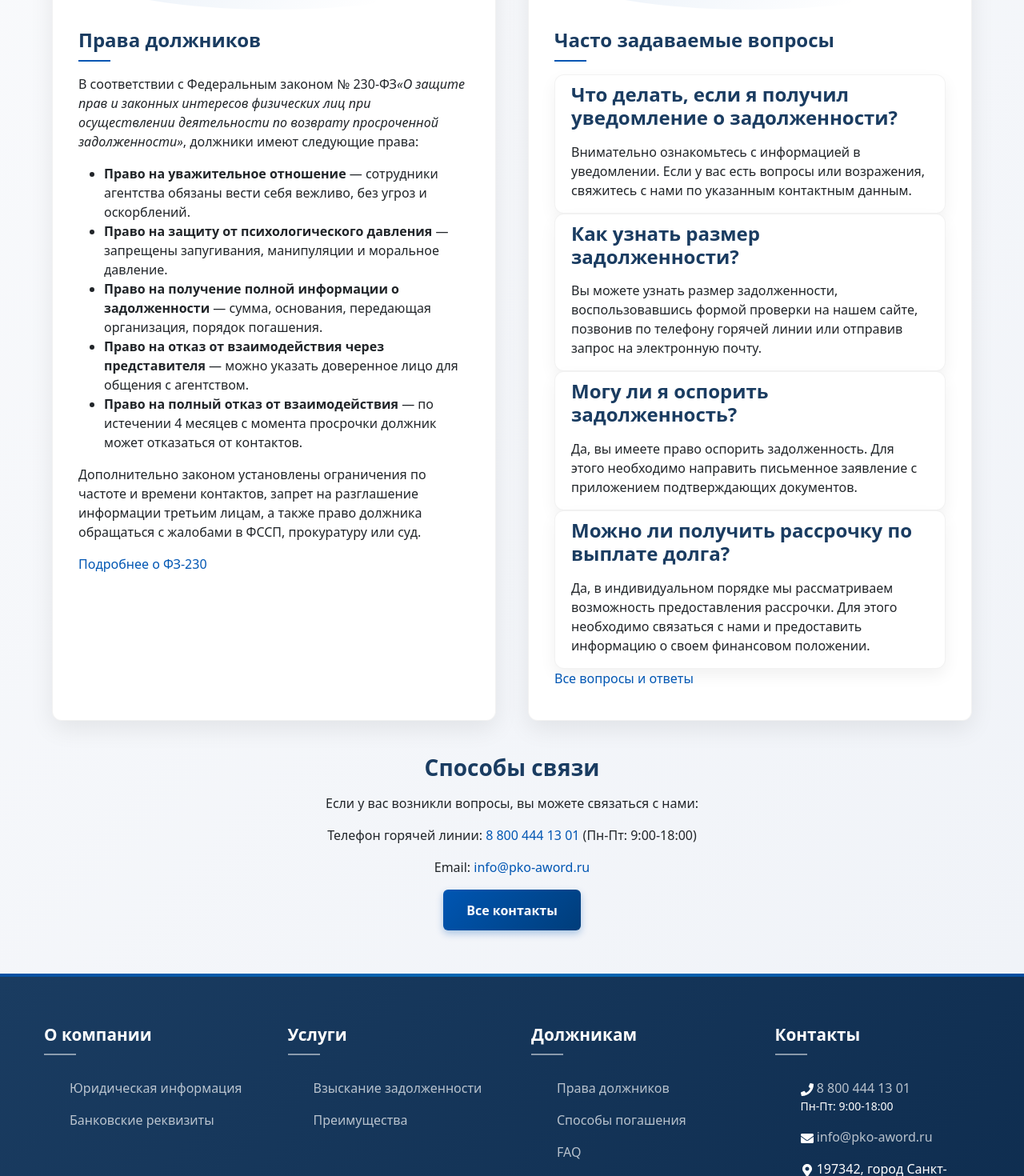
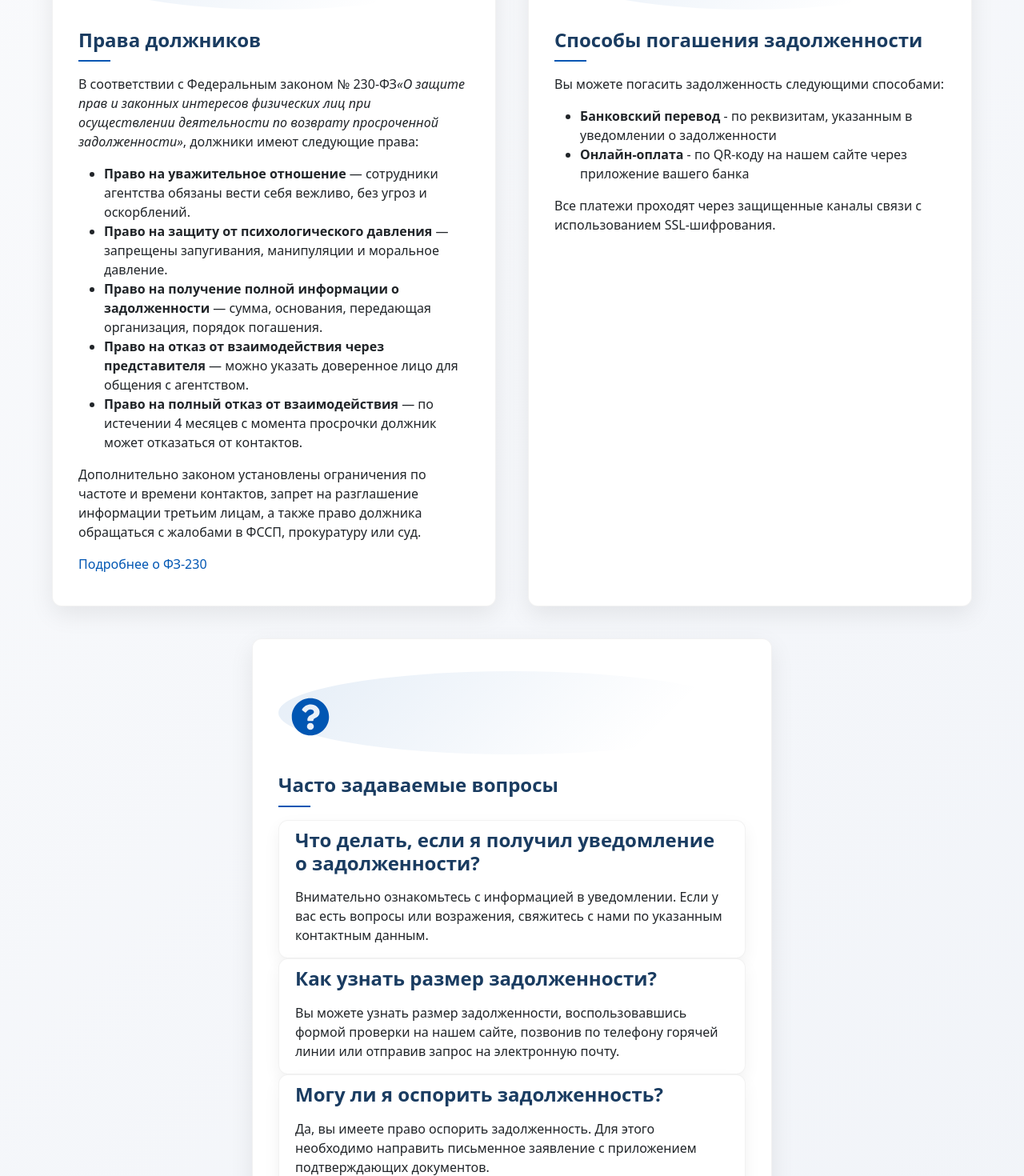
Before and after one commit to sashkavtanke-ai/pko_aword_site, a React (Vite) app: page /debtors in a window 1280 px wide. Shown: the part 380-1850 px from the top of the page at 80% size. Built offline with nearby package versions, Linux system fonts and the light colour scheme.

Commit message:
working_hours

```diff
--- a/src/components/DebtCheckForm.jsx
+++ b/src/components/DebtCheckForm.jsx
@@ -332,7 +332,7 @@ const DebtCheckForm = () => {
                 <p>
                   Для получения подробной информации о задолженности и способах её погашения,
                   пожалуйста, свяжитесь с нами по телефону горячей линии:
-                  <a href="tel:+78001234567">8 981 763 89 00</a>
+                  <a href="tel:+78001234567">+7(800)444-13-01</a>
                 </p>
               </div>
             </div>
--- a/src/components/Footer.jsx
+++ b/src/components/Footer.jsx
@@ -42,7 +42,7 @@ const Footer = () => {
             <ul className="footer-links">
               <li className="footer-link">
                 <FaPhone /> <a href="tel:88004441301">8 800 444 13 01</a>
-                <div className="small">Пн-Пт: 9:00-18:00</div>
+                <div className="small">Пн-Пт: 10:00-18:00</div>
               </li>
               <li className="footer-link">
                 <FaEnvelope /> <a href="mailto:info@pko-aword.ru">info@pko-aword.ru</a>
--- a/src/pages/ContactsPage.jsx
+++ b/src/pages/ContactsPage.jsx
@@ -19,7 +19,7 @@ const ContactsPage = () => {
               <p><a href="tel:88004441301">8 800 444 13 01</a></p>
               <div className="contact-info">
                 <FaClock /> <span>Время работы:</span>
-                <p>Понедельник - Пятница: 9:00 - 18:00</p>
+                <p>Понедельник - Пятница: 10:00 - 18:00</p>
                 <p>Суббота, Воскресенье: выходной</p>
               </div>
             </div>
--- a/src/pages/DebtorsPage.jsx
+++ b/src/pages/DebtorsPage.jsx
@@ -39,7 +39,7 @@ const DebtorsPage = () => {
               <Link to="/documents/law">Подробнее о ФЗ-230</Link>
             </div>
 
-            {/* <div className="card">
+            {<div className="card">
               <div className="card-icon">
                 <FaCreditCard />
               </div>
@@ -47,12 +47,10 @@ const DebtorsPage = () => {
               <p>Вы можете погасить задолженность следующими способами:</p>
               <ul>
                 <li><strong>Банковский перевод</strong> - по реквизитам, указанным в уведомлении о задолженности</li>
-                <li><strong>Онлайн-оплата</strong> - через личный кабинет на нашем сайте</li>
-                <li><strong>Платежные терминалы</strong> - в терминалах самообслуживания</li>
-                <li><strong>В офисе компании</strong> - наличными или банковской картой</li>
+                <li><strong>Онлайн-оплата</strong> - по QR-коду на нашем сайте через приложение вашего банка</li>
               </ul>
               <p>Все платежи проходят через защищенные каналы связи с использованием SSL-шифрования.</p>
-            </div> */}
+            </div> }
 
             <div className="card" id="faq">
               <div className="card-icon">
```
